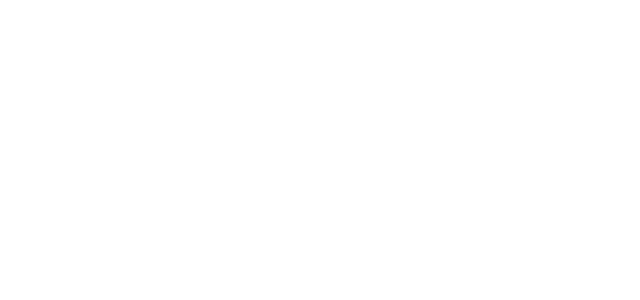
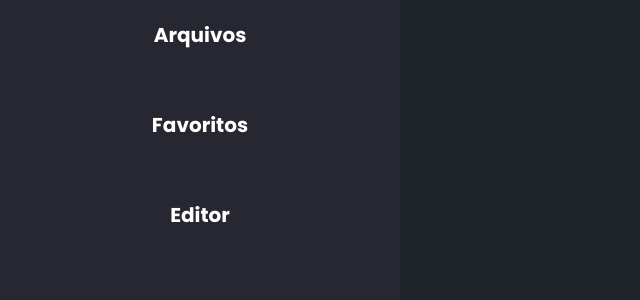
Before and after one commit to MartinsF3lipe/text-editor, a Next.js app: page / in a window 1280 px wide. Shown: the top 300 px of the page, without its empty margins (0-640 px from the left). Built offline with nearby package versions, Linux system fonts and the light colour scheme.

Commit message:
buttons-implemented

```diff
--- a/src/app/globals.css
+++ b/src/app/globals.css
@@ -1,5 +1,25 @@
+:root {
+  --primary-gray: #1F2428;
+  --secondary-gray: #4D5863;
+  --medium-gray: #31383F;
+  --secondary-purple: rgba(119, 71, 255, 0.5);
+  --primary-purple: #7747FF;
+  --secondary-background: #262730;
+  --color-white: #FFF;
+}
+
+
 * {
   box-sizing: border-box;
   padding: 0;
   margin: 0;
+  color: var(--color-white);
+  font-family: Poppins;
 }
+
+body {
+  height: 100vh;
+  width: 100vw;
+  display: flex;
+  background-color: var(--primary-gray);
+}
--- a/src/app/layout.tsx
+++ b/src/app/layout.tsx
@@ -1,11 +1,18 @@
 import type { Metadata } from "next";
 import "./globals.css";
+import { Poppins }  from "next/font/google"
+
 import {ToastContainer, toast} from "react-toastify"
 import "react-toastify/dist/ReactToastify.css"
 
+const poppins = Poppins({
+  subsets: ['latin'],
+  weight: ['400', '600', '700']
+});
+
 export const metadata: Metadata = {
   title: "Text Editor",
-  description: "",
+  description: "Editor text simple",
 };
 
 export default function RootLayout({
@@ -14,12 +21,9 @@
   children: React.ReactNode;
 }>) {
   return (
-    <html lang="en">
-      <ToastContainer
-        position="bottom-left"
-        autoClose={3000}
-        aria-label={undefined}/>
+    <html lang="en" className={poppins.className}>
       <body>
+        <ToastContainer position="bottom-left" autoClose={3000} aria-label={undefined}/>
         {children}
       </body>
     </html>
--- a/src/app/page.tsx
+++ b/src/app/page.tsx
@@ -1,10 +1,10 @@
 'use client'
 
+import Nav from "@/components/Nav/nav";
 
 export default function Home() {
 
   return (
-    <div >
-    </div>
+      <Nav></Nav>
   );
 }
--- /dev/null
+++ b/src/components/BottonFile/bottonFile.tsx
@@ -0,0 +1,5 @@
+export default function BottonNewFIle(){
+    return(
+        <></>
+    )
+}
--- /dev/null
+++ b/src/components/Bottons/botton.module.css
@@ -0,0 +1,8 @@
+.button {
+    background-color: var(--secondary-background);
+    border: 0;
+    padding: 20px;
+    text-align: center;
+    font-size: 20px;
+    font-weight: 700;
+}
--- /dev/null
+++ b/src/components/Bottons/botton.tsx
@@ -0,0 +1,11 @@
+import Styles from "./botton.module.css"
+
+interface BottonProps {
+    label: string
+}
+
+export default function Botton({label}: BottonProps){
+    return(
+        <button className={Styles.button}>{label}</button>
+    )
+}
--- /dev/null
+++ b/src/components/Nav/nav.module.css
@@ -0,0 +1,8 @@
+.container {
+    height: 100%;
+    width: 400px;
+    background-color: var(--secondary-background);
+    display: flex;
+    flex-direction: column;
+    gap: 20px;
+}
--- /dev/null
+++ b/src/components/Nav/nav.tsx
@@ -0,0 +1,12 @@
+import Styles from "./nav.module.css"
+import Botton from "../Bottons/botton";
+
+export default function Nav() {
+    return (
+        <div className={Styles.container}>
+            <Botton label="Arquivos"></Botton>
+            <Botton label="Favoritos"></Botton>
+            <Botton label="Editor"></Botton>
+        </div>
+    );
+};
```
Also changed, not shown: src/components/BottonFile/bottonFile.module.css (added).
